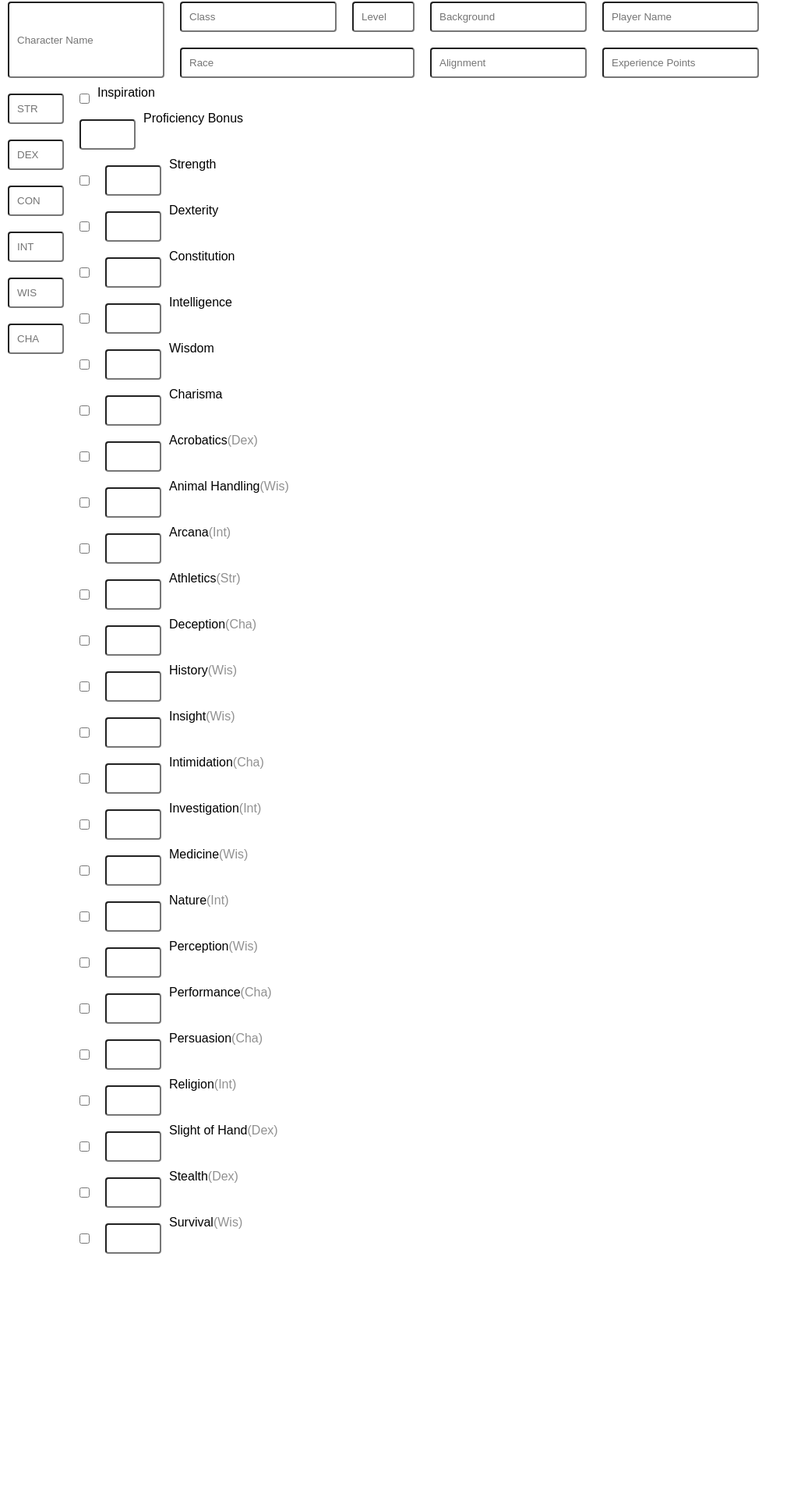
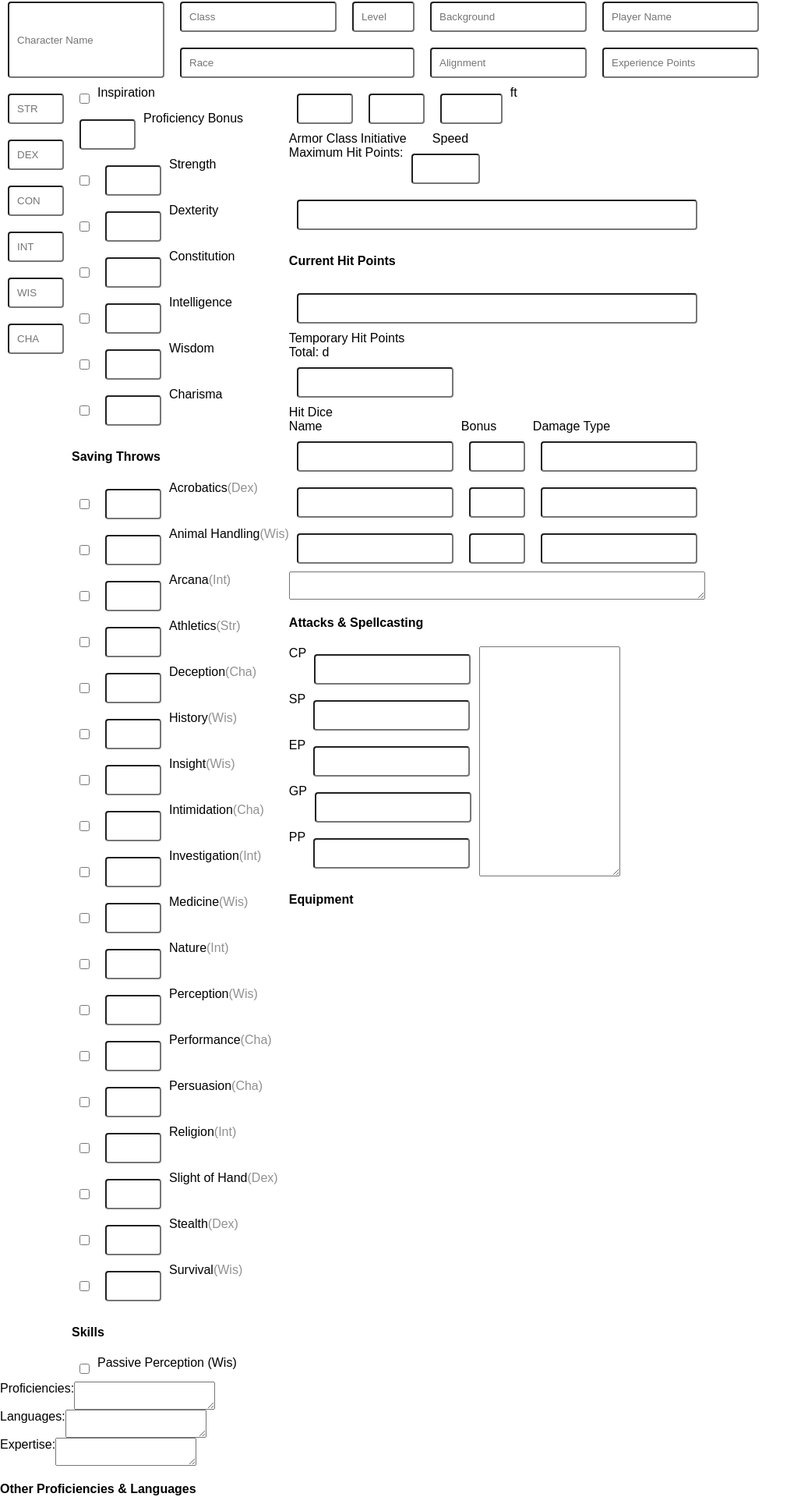
Before and after one commit to etherealmachine/dnd5e-binder, a React (Create React App) app: page / in a window 1280 px wide. Shown: the part 8-1928 px from the top of the page at 78% size, without its empty margins (0-1037 px from the left). Before the commit the page ends 1626 px from the top, so only its background shows below. Built offline with nearby package versions, Linux system fonts and the light colour scheme; the HTML template or start-up script is replaced by a standard one.

Commit message:
Added lots of fields.

```diff
--- a/src/App.tsx
+++ b/src/App.tsx
@@ -10,34 +10,47 @@ class App extends React.Component<Props, any> {
   public constructor(props: any) {
     super(props);
     this.state = JSON.parse(window.localStorage.getItem('state') || "null") || {
-      character_name: undefined,
-      class: undefined,
-      level: undefined,
-      race: undefined,
-      background: undefined,
-      alignment: undefined,
-      player_name: undefined,
-      experience_points: undefined,
-      strength: undefined,
-      dexterity: undefined,
-      constitution: undefined,
-      intelligence: undefined,
-      wisdom: undefined,
-      charisma: undefined,
+      character_name: '',
+      class: '',
+      level: '',
+      race: '',
+      background: '',
+      alignment: '',
+      player_name: '',
+      experience_points: '',
+      strength: '',
+      dexterity: '',
+      constitution: '',
+      intelligence: '',
+      wisdom: '',
+      charisma: '',
       inspiration: false,
-      proficiency_bonus: undefined,
+      proficiency_bonus: '',
+      passive_perception: '',
       strength_saving_throw_proficiency: false,
-      strength_saving_throw_bonus: undefined,
+      strength_saving_throw_bonus: '',
       dexterity_saving_throw_proficiency: false,
-      dexterity_saving_throw_bonus: undefined,
+      dexterity_saving_throw_bonus: '',
       constitution_saving_throw_proficiency: false,
-      constitution_saving_throw_bonus: undefined,
+      constitution_saving_throw_bonus: '',
       intelligence_saving_throw_proficiency: false,
-      intelligence_saving_throw_bonus: undefined,
+      intelligence_saving_throw_bonus: '',
       wisdom_saving_throw_proficiency: false,
-      wisdom_saving_throw_bonus: undefined,
+      wisdom_saving_throw_bonus: '',
       charisma_saving_throw_proficiency: false,
-      charisma_saving_throw_bonus: undefined,
+      charisma_saving_throw_bonus: '',
+      attack1_name: '',
+      attack2_name: '',
+      attack3_name: '',
+      attack1_bonus: '',
+      attack2_bonus: '',
+      attack3_bonus: '',
+      attack1_damage_type: '',
+      attack2_damage_type: '',
+      attack3_damage_type: '',
+      maximum_hit_points: '',
+      current_hit_points: '',
+      temporary_hit_points: '',
     };
 
     this.handleChange = this.handleChange.bind(this);
@@ -105,6 +118,39 @@ class App extends React.Component<Props, any> {
         <label htmlFor={`${skill}_bonus`}>{skill}<span className="fc-gray-1">{`(${stat})`}</span></label>
       </div>
     });
+    const coins: JSX.Element[] = Object.entries({
+      'Copper': 'CP',
+      'Silver': 'SP',
+      'Electrum': 'EP',
+      'Gold': 'GP',
+      'Platinum': 'PP',
+    }).map(([coin, shortName]) => {
+      return <div key={coin}>
+        <label htmlFor={coin}>{shortName}</label>
+        <input name={coin} type="number" min="0" value={this.state[coin]} onChange={this.handleChange} />
+      </div>
+    });
+    const attacks = (
+      <div>
+        <div className="column">
+          <span>Name</span>
+          <input name="attack1_name" type="text" value={this.state.attack1_name} onChange={this.handleChange} />
+          <input name="attack2_name" type="text" value={this.state.attack2_name} onChange={this.handleChange} />
+          <input name="attack3_name" type="text" value={this.state.attack3_name} onChange={this.handleChange} />
+        </div>
+        <div className="column">
+          <span>Bonus</span>
+          <input name="attack1_bonus" type="number" min="0" max="10" value={this.state.attack1_bonus} onChange={this.handleChange} />
+          <input name="attack2_bonus" type="number" min="0" max="10" value={this.state.attack2_bonus} onChange={this.handleChange} />
+          <input name="attack3_bonus" type="number" min="0" max="10" value={this.state.attack3_bonus} onChange={this.handleChange} />
+        </div>
+        <div className="column">
+          <span>Damage Type</span>
+          <input name="attack1_damage_type" type="text" value={this.state.attack1_damage_type} onChange={this.handleChange} />
+          <input name="attack2_damage_type" type="text" value={this.state.attack2_damage_type} onChange={this.handleChange} />
+          <input name="attack3_damage_type" type="text" value={this.state.attack3_damage_type} onChange={this.handleChange} />
+        </div>
+      </div>);
     return (
       <div className="App column">
         <div>
@@ -129,6 +175,7 @@ class App extends React.Component<Props, any> {
         </div>
         <div>
           <div className="column">
+            <div className="column">
               <div>
                 <div className="column">
                   {stats}
@@ -144,16 +191,91 @@ class App extends React.Component<Props, any> {
                   </div>
                   <div className="column">
                     {statSavingThrows}
+                    <h4>Saving Throws</h4>
                   </div>
                   <div className="column">
                     {skills}
+                    <h4>Skills</h4>
+                  </div>
+                  <div>
+                    <input name="passive_perception" type="checkbox" checked={this.state.passive_perception} onChange={this.handleChange} />
+                    <label htmlFor="passive_perception">Passive Perception (Wis)</label>
                   </div>
                 </div>
               </div>
             </div>
+            <div className="column">
               <div>
+                <label htmlFor="proficiencies">Proficiencies:</label>
+                <textarea name="proficiencies" value={this.state.proficiencies} onChange={this.handleChange} />
               </div>
               <div>
+                <label htmlFor="languages">Languages:</label>
+                <textarea name="languages" value={this.state.languages} onChange={this.handleChange} />
+              </div>
+              <div>
+                <label htmlFor="expertise">Expertise:</label>
+                <textarea name="expertise" value={this.state.expertise} onChange={this.handleChange} />
+              </div>
+              <h4>Other Proficiencies &amp; Languages</h4>
+            </div>
+          </div>
+          <div className="column">
+            <div className="column">
+              <div>
+                <div className="column">
+                  <input name="armor_class" type="number" min="0" max="25" value={this.state.armor_class} onChange={this.handleChange} />
+                  <label htmlFor="armor_class">Armor Class</label>
+                </div>
+                <div className="column">
+                  <input name="initiative" type="number" min="0" max="10" value={this.state.initiative} onChange={this.handleChange} />
+                  <label htmlFor="initiative">Initiative</label>
+                </div>
+                <div className="column">
+                  <div>
+                    <input name="speed" type="number" min="0" max="100" value={this.state.speed} onChange={this.handleChange} />
+                    <span>ft</span>
+                  </div>
+                  <label htmlFor="speed">Speed</label>
+                </div>
+              </div>
+              <div className="column">
+                <div>
+                  <label htmlFor="maximum_hit_points">Maximum Hit Points:</label>
+                  <input name="maximum_hit_points" type="number" min="0" max="1000" value={this.state.maximum_hit_points} onChange={this.handleChange} />
+                </div>
+                <input name="current_hit_points" type="number" min="0" max={this.state.maximum_hit_points} value={this.state.current_hit_points} onChange={this.handleChange} />
+                <h4>Current Hit Points</h4>
+              </div>
+              <div className="column">
+                <input name="temporary_hit_points" type="number" min="0" value={this.state.temporary_hit_points} onChange={this.handleChange} />
+                <label htmlFor="temporary_hit_points">Temporary Hit Points</label>
+              </div>
+              <div>
+                <div className="column">
+                  <span>Total: {this.state.level}d{this.state.class}</span>
+                  <input name="current_hit_dice" type="number" min="0" max={this.state.level} onChange={this.handleChange} />
+                  <label htmlFor="hit_dice">Hit Dice</label>
+                </div>
+                <div></div>
+              </div>
+            </div>
+            <div className="column">
+              {attacks}
+              <textarea name="special_abilities" value={this.state.special_abilities} onChange={this.handleChange} />
+              <h4>Attacks &amp; Spellcasting</h4>
+            </div>
+            <div className="column">
+              <div>
+                <div className="column">
+                  {coins}
+                </div>
+                <textarea name="equipment" value={this.state.equipment} onChange={this.handleChange} />
+              </div>
+              <h4>Equipment</h4>
+            </div>
+          </div>
+          <div className="column">
           </div>
         </div>
       </div>
```
Lines whose indentation alone changed are shown as unchanged.
